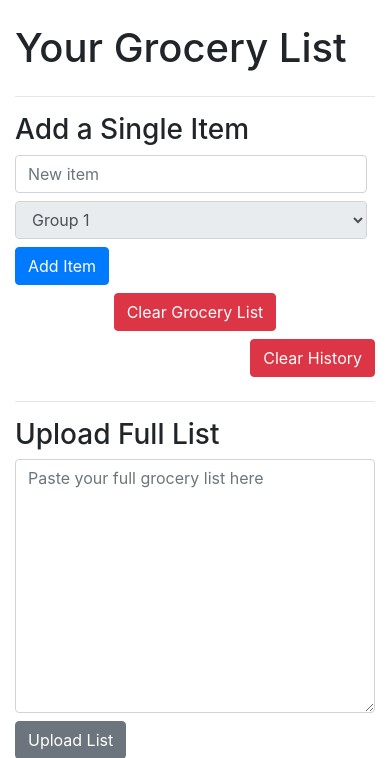
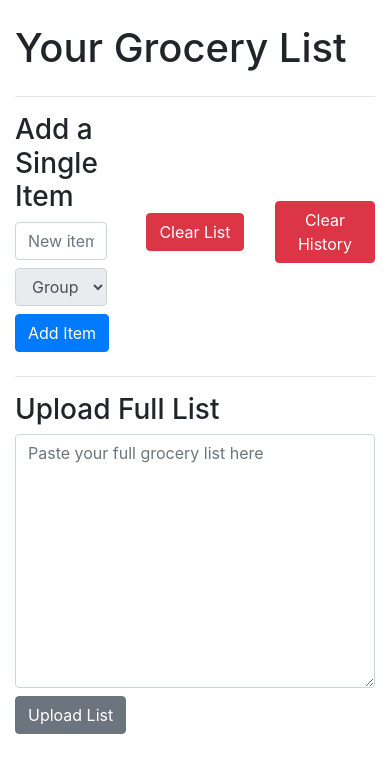
Before and after one commit to NoctemApple/groceryorgan, a Django app: page / in a window 390 px wide. Shown: the top 758 px of the page. Run offline with Django 5.2, Linux system fonts and the light colour scheme; some libraries are stand-ins or nearby versions.

Commit message:
🎨 Made some improvements for mobile side, but have to stop, interview tomorrow

```diff
--- a/groceryorgan/grocery/templates/grocery/index.html
+++ b/groceryorgan/grocery/templates/grocery/index.html
@@ -38,7 +38,7 @@
         <hr>
         <div class="row">
             <!-- Add Single Item Form -->
-            <div class="col-md-4">
+            <div class="col-4">
                 <h3>Add a Single Item</h3>
                 <form action="{% url 'add_item' %}" method="post" class="form-inline">
                     {% csrf_token %}
@@ -52,14 +52,14 @@
                 </form>
             </div>
             <!-- Clear Grocery List Button -->
-            <div class="col-md-4 d-flex align-items-center justify-content-center">
+            <div class="col-4 d-flex align-items-center justify-content-center">
                 <form action="{% url 'clear_list' %}" method="post">
                     {% csrf_token %}
-                    <button type="submit" class="btn btn-danger mb-2">Clear Grocery List</button>
+                    <button type="submit" class="btn btn-danger mb-2">Clear List</button>
                 </form>
             </div>
             <!-- Clear History Button -->
-            <div class="col-md-4 d-flex align-items-center justify-content-end">
+            <div class="col-4 d-flex align-items-center justify-content-end">
                 <form action="{% url 'clear_history' %}" method="post">
                     {% csrf_token %}
                     <button type="submit" class="btn btn-danger mb-2">Clear History</button>
```
